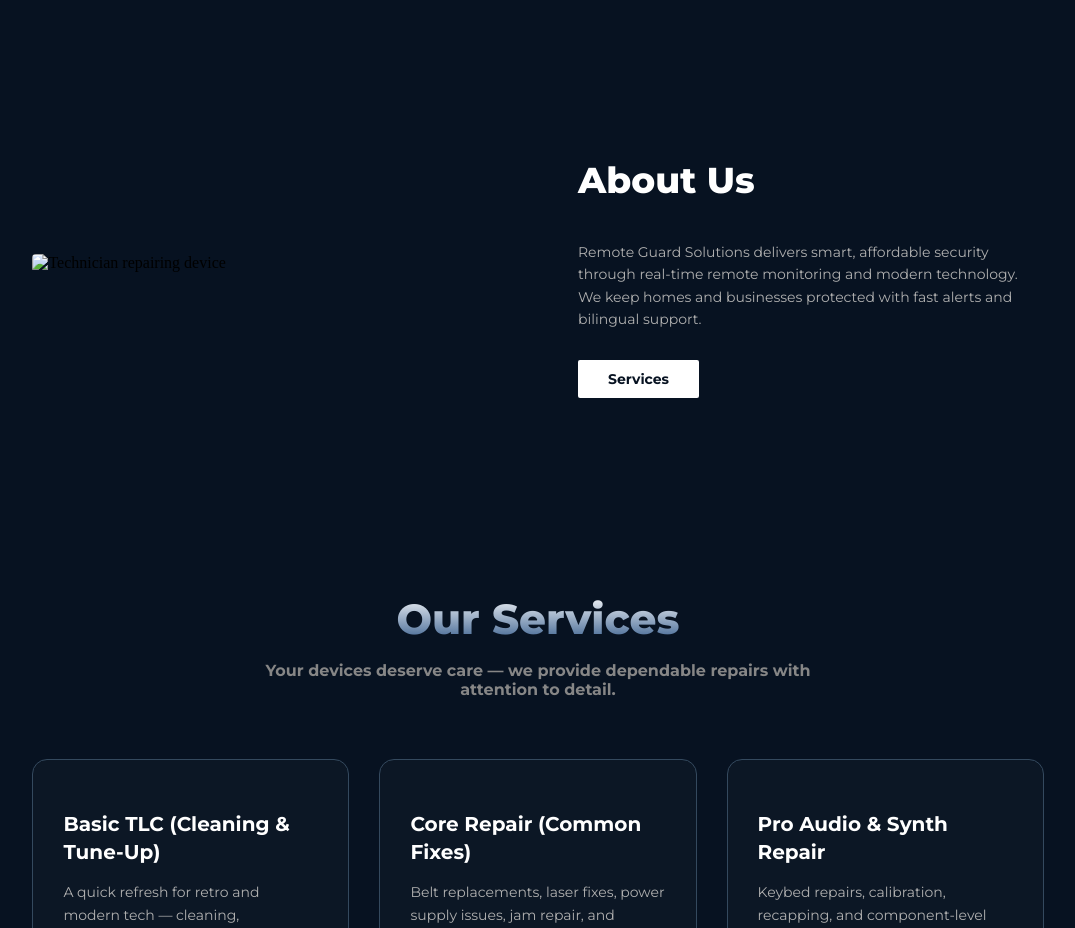
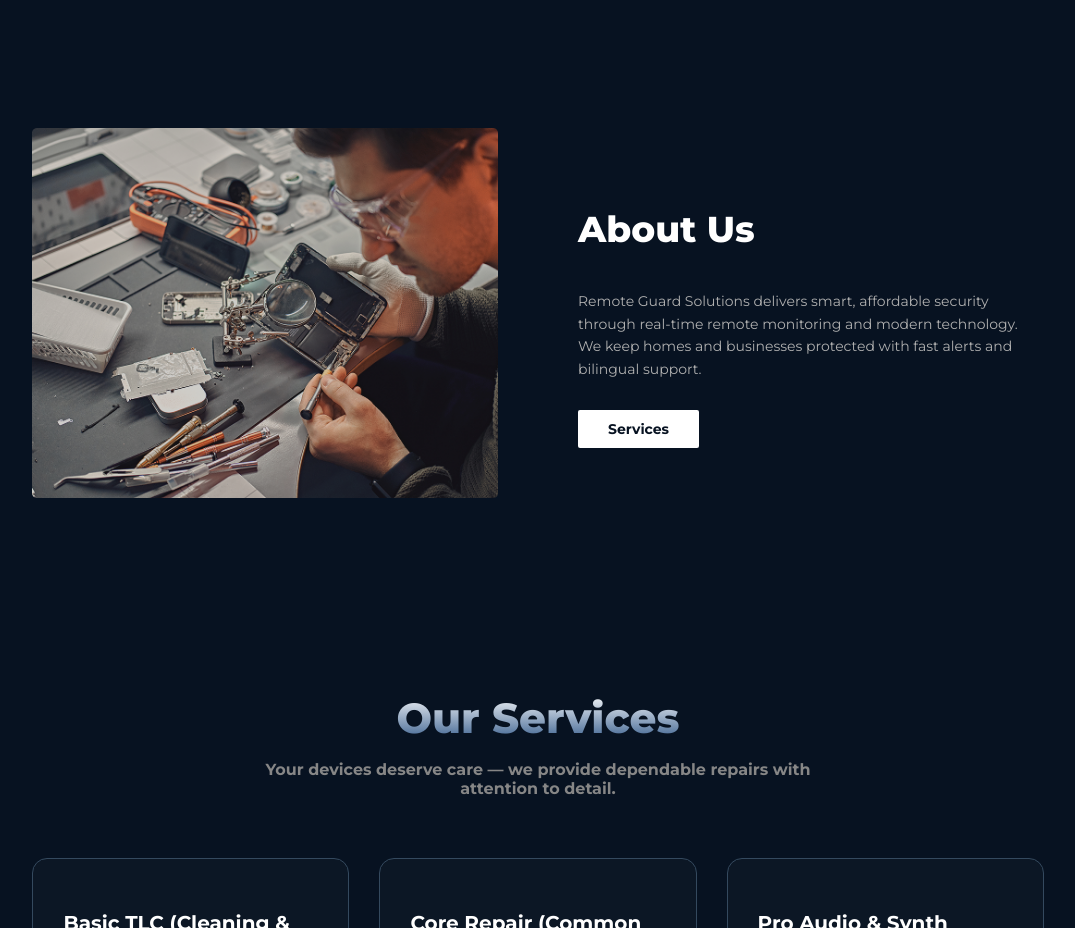
Before and after one commit to kyky2004/remote-guard-solutions, a plain HTML site: page index.html in a window 1280 px wide. Shown: the part 800-1728 px from the top of the page, without its empty margins (102-1177 px from the left). Drawn offline with Linux system fonts and the light colour scheme; the site is published under a folder, as on GitHub Pages, so addresses that start at the root find nothing.

Commit message:
Update index.html

```diff
--- a/index.html
+++ b/index.html
@@ -51,7 +51,7 @@
 <section class="about-section">
 
     <div class="about-image">
-        <img src="/images/technician.png" alt="Technician repairing device">
+        <img src="images/technician.png" alt="Technician repairing device">
     </div>
 
     <div class="about-text">
```
